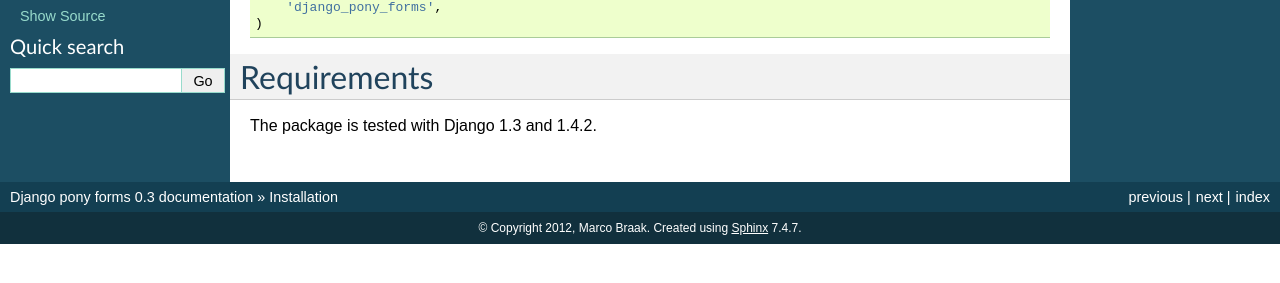
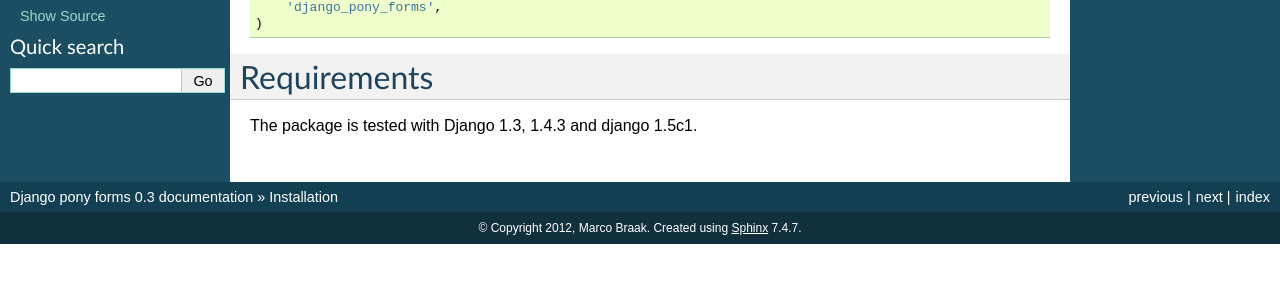
Before and after one commit to mbraak/django_pony_forms, a Sphinx documentation site: the page built from docs/source/installation.rst, in a window 1280 px wide. Shown: the part 248-531 px from the top of the page. Built offline with Sphinx 7.4.7, drawn with Linux system fonts in a browser that asks for light colours.

Commit message:
Mention Django 1.4.3 and 1.5c1 in the docs

```diff
--- a/docs/source/installation.rst
+++ b/docs/source/installation.rst
@@ -20,4 +20,4 @@ Add ``django_pony_forms`` to your installed apps in ``settings.py``.
 Requirements
 ============
 
-The package is tested with Django 1.3 and 1.4.2.
+The package is tested with Django 1.3, 1.4.3 and django 1.5c1.
```
